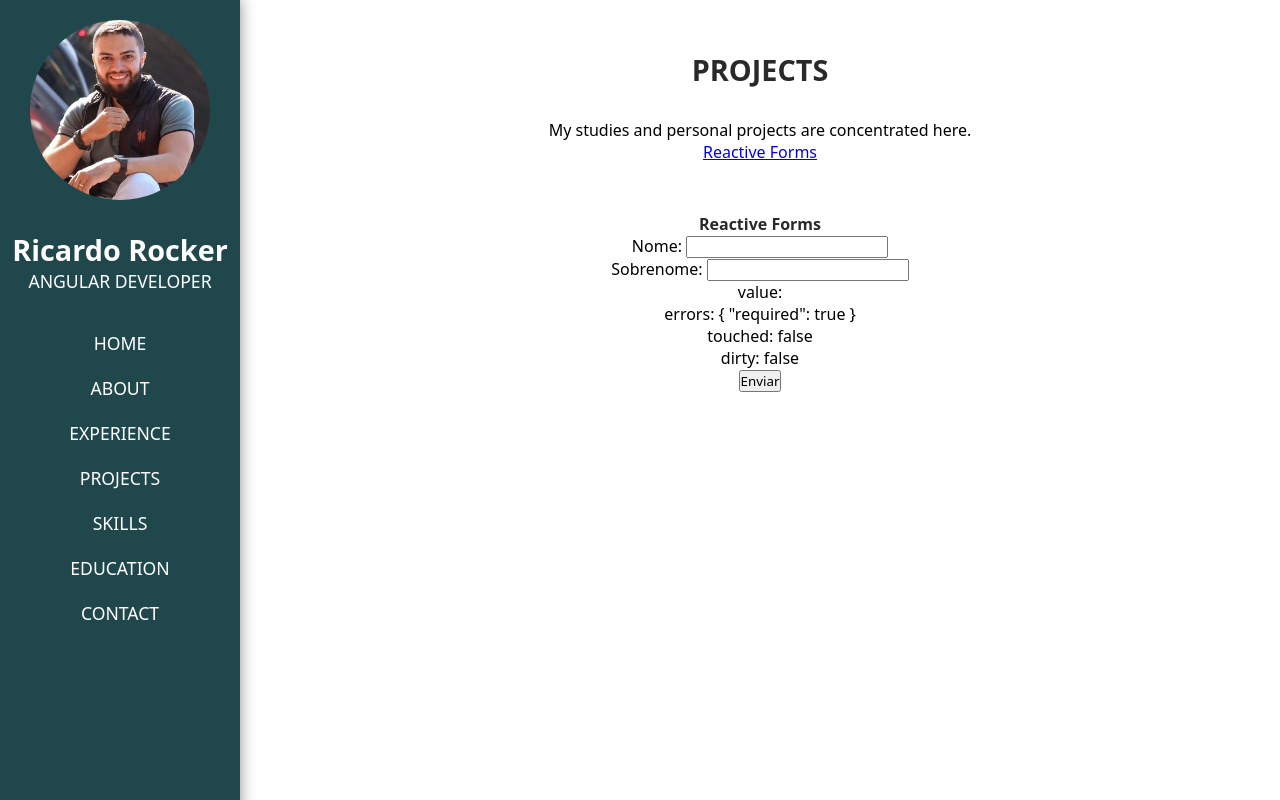
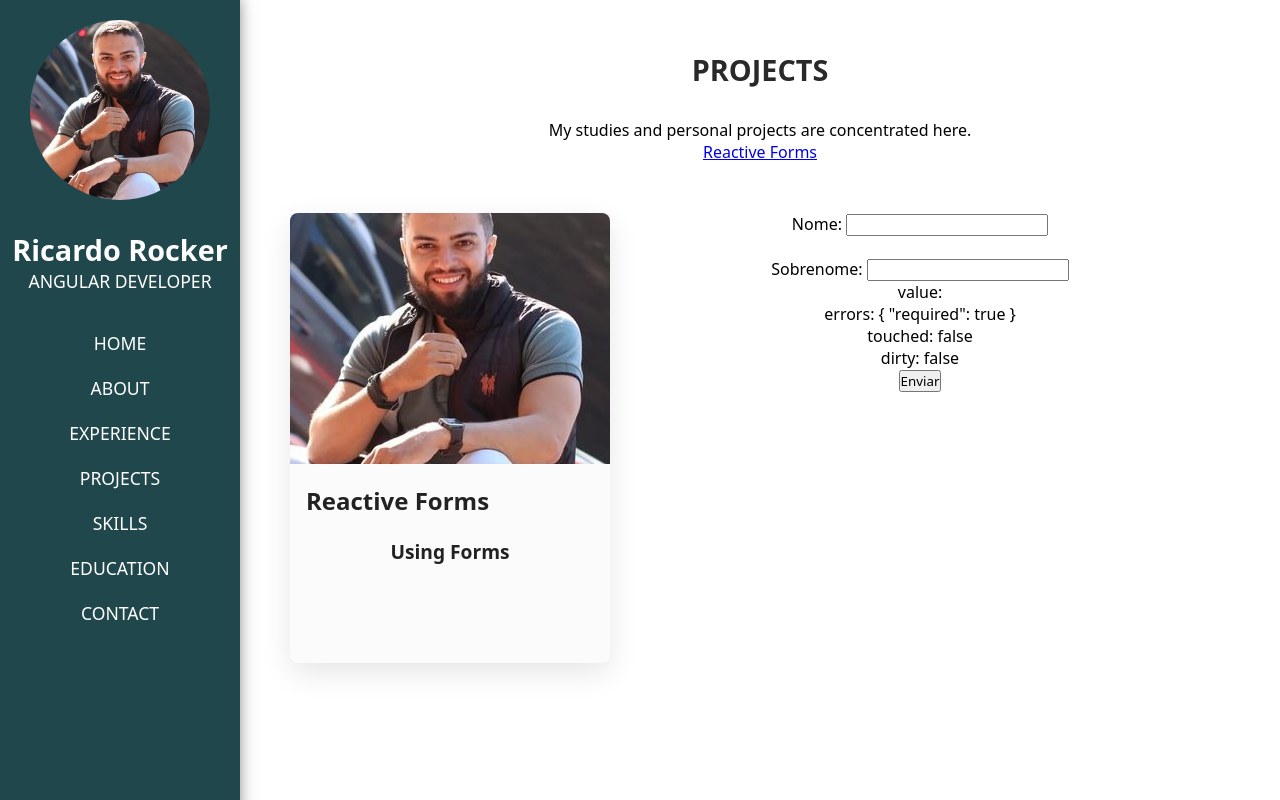
Before and after one commit to ricardorocker/my-angular-site, an Angular app: page /projects/reactive-forms in a window 1280 px wide. Built offline with nearby package versions, Linux system fonts and the light colour scheme.

Commit message:
Create component Card

```diff
--- a/src/app/app.module.ts
+++ b/src/app/app.module.ts
@@ -14,6 +14,7 @@ import { ContactComponent } from './views/contact/contact.component';
 import { NavBarComponent } from './components/nav-bar/nav-bar.component';
 import { DefaultLayoutComponent } from './components/default-layout/default-layout.component';
 import { ReactiveFormsComponent } from './views/projects/reactive-forms/reactive-forms.component';
+import { CardComponent } from './components/card/card.component';
 
 @NgModule({
   declarations: [
@@ -27,7 +28,8 @@ import { ReactiveFormsComponent } from './views/projects/reactive-forms/reactive
     ContactComponent,
     NavBarComponent,
     DefaultLayoutComponent,
-    ReactiveFormsComponent
+    ReactiveFormsComponent,
+    CardComponent
   ],
   imports: [
     BrowserModule,
--- /dev/null
+++ b/src/app/components/card/card.component.css
@@ -0,0 +1,48 @@
+.card {
+  width: 320px;
+  height: 450px;
+  background-color: #fbfbfb;
+  border-radius: 8px;
+  display: flex;
+  flex-direction: column;
+  box-shadow: 0 10px 30px rgba(0, 0, 0, 0.1);
+}
+
+.card-image {
+  width: 100%;
+  height: 60%;
+  border-top-left-radius: 8px;
+  border-top-right-radius: 8px;
+  overflow: hidden;
+}
+
+.card-image img {
+  width: 100%;
+  height: 100%;
+  object-fit: cover;
+}
+
+.card-title {
+  padding: 16px;
+  width: 100%;
+  height: 10%;
+  display: flex;
+  flex-direction: row;
+  align-items: center;
+  align-content: center;
+}
+
+.card-title h3 {
+  font-size: 1.5rem;
+  font-weight: 700;
+  color: #222222;
+  margin: 0;
+}
+
+.card-content {
+  padding: 0px;
+  width: 100%;
+  height: 30%;
+  font-size: 1.2rem;
+  color: #222222;
+}
--- /dev/null
+++ b/src/app/components/card/card.component.html
@@ -0,0 +1,11 @@
+<div class="card">
+  <div *ngIf="hasImage" class="card-image">
+    <img [src]="imageSrc" alt="Card image">
+  </div>
+  <div class="card-title">
+    <h3>{{ title }}</h3>
+  </div>
+  <div class="card-content">
+    <ng-content></ng-content>
+  </div>
+</div>
--- a/src/app/views/projects/reactive-forms/reactive-forms.component.css
+++ b/src/app/views/projects/reactive-forms/reactive-forms.component.css
@@ -0,0 +1,12 @@
+.test {
+  display: flex;
+  width: 100%;
+}
+
+.brief-subject {
+  width: 320;
+}
+
+.code-subject {
+  width: 100%;
+}
--- a/src/app/views/projects/reactive-forms/reactive-forms.component.html
+++ b/src/app/views/projects/reactive-forms/reactive-forms.component.html
@@ -1,30 +1,35 @@
 <div class="default-component">
-  <div class="title">Reactive Forms</div>
 
+  <div class="test">
+
+    <div class="brief-subject">
+      <app-card [title]="'Reactive Forms'">
+        <span style="font-weight: bold;">Using Forms</span>
+      </app-card>
+    </div>
+
+    <div class="code-subject">
       <form [formGroup]="cadastroForm" (ngSubmit)="submitForm()">
-
         <label>
           Nome:
           <input type="text" formControlName="firstName" required>
-
           <span *ngIf="cadastroForm.get('firstName')?.errors && cadastroForm.get('firstName')?.touched">
             Favor adicionar o nome
           </span>
         </label>
-
-    <br>
-
+        <br><br>
         <label>
           Sobrenome:
           <input type="text" formControlName="lastName">
         </label>
-
         <p>value: {{ cadastroForm.get('firstName')?.value }}</p>
         <p>errors: {{ cadastroForm.get('firstName')?.errors | json }}</p>
         <p>touched: {{ cadastroForm.get('firstName')?.touched | json }}</p>
         <p>dirty: {{ cadastroForm.get('firstName')?.dirty | json }}</p>
-
         <button type="submit">Enviar</button>
-
       </form>
     </div>
+
+  </div>
+
+</div>
```
Also changed, not shown: src/app/components/card/card.component.ts (added, +13 -0 lines), 1 other file (tests, documents, lock files or other folders). Lines whose indentation alone changed are shown as unchanged.
